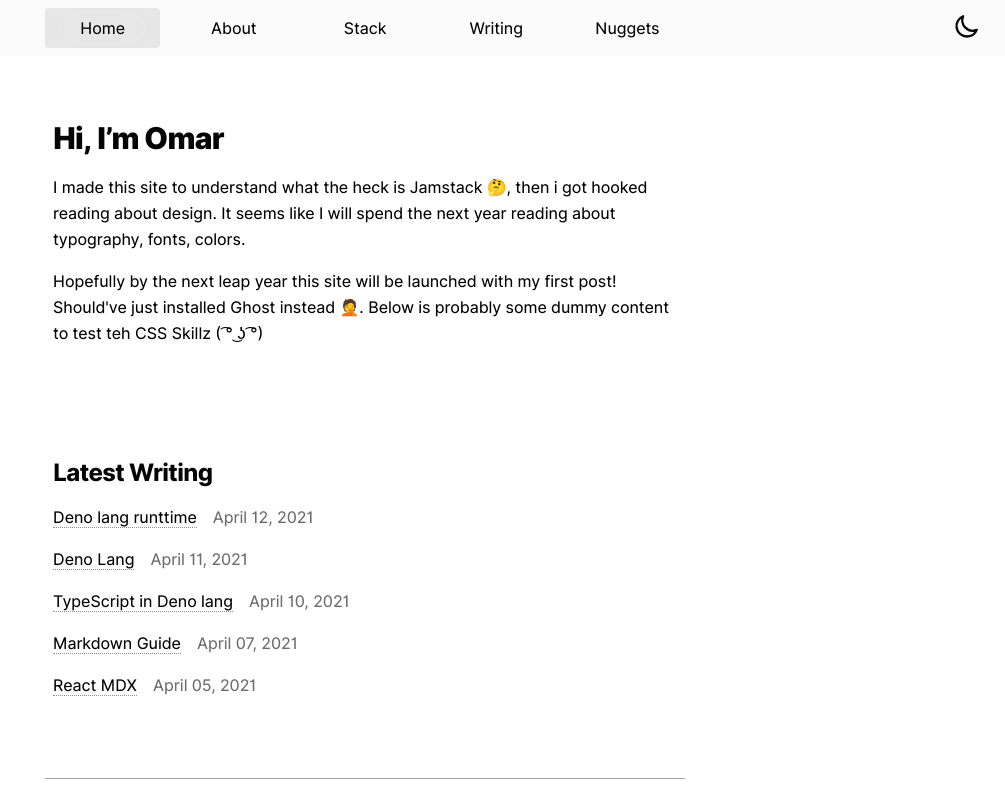
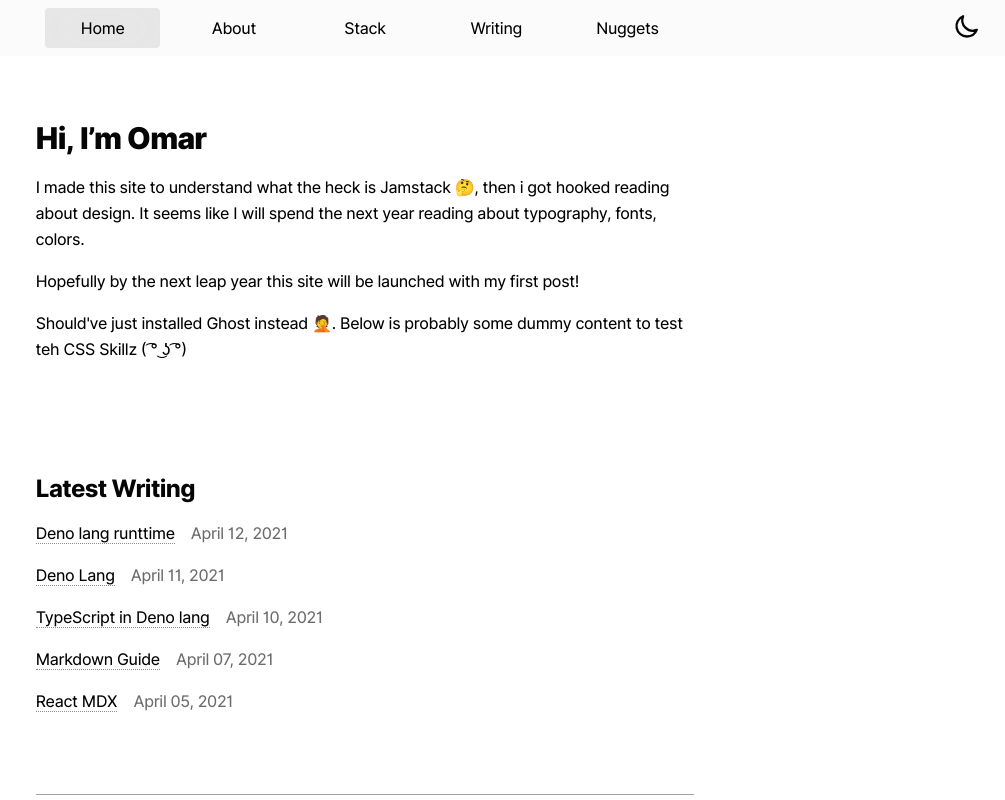
Before and after one commit to omaralsoudanii/mkreg.dev, a Next.js app: page / in a window 1280 px wide. Shown: the top 800 px of the page, without its empty margins (275-1280 px from the left). Built offline with nearby package versions, Linux system fonts and the light colour scheme; what @tailwindcss/typography would draw is missing.

Commit message:
fix paddings / body and html font sizes

```diff
--- a/src/components/Layouts/index.tsx
+++ b/src/components/Layouts/index.tsx
@@ -4,9 +4,9 @@ import { Footer } from '@/components/Footer'
 
 export function Main({ children }) {
   return (
-    <div className="max-w-screen-sm mx-auto">
+    <div className="max-w-prose mx-auto">
       <Header />
-      <main className="max-w-screen-sm mx-auto mt-6 mb-auto">
+      <main className="mt-6">
         <Page>{children}</Page>
       </main>
       <Footer />
--- a/src/components/Page/index.tsx
+++ b/src/components/Page/index.tsx
@@ -7,7 +7,7 @@ export default function Page({ children }) {
       <Head>
         <meta content="width=device-width, initial-scale=1" name="viewport" />
       </Head>
-      <div className="px-2 pt-24 pb-16 sm:px-0">{children}</div>
+      <div className="px-4 pt-24 pb-16 sm:px-0">{children}</div>
     </React.Fragment>
   )
 }
--- a/src/pages/index.tsx
+++ b/src/pages/index.tsx
@@ -6,7 +6,7 @@ import Seo from '@/components/Seo'
 
 function Home({ posts }) {
   return (
-    <div className="container px-2 mx-auto leading-relaxed">
+    <div className="container mx-auto leading-relaxed">
       <Seo data={{ JsonLd: false }} />
       <section className="mb-28">
         <h1>Hi, I’m Omar</h1>
@@ -17,8 +17,11 @@ function Home({ posts }) {
         </p>
         <p>
           Hopefully by the next leap year this site will be launched with my
-          first post! Should've just installed Ghost instead 🤦. Below is
-          probably some dummy content to test teh CSS Skillz ( ͡° ͜ʖ ͡°)
+          first post!
+        </p>
+        <p>
+          Should've just installed Ghost instead 🤦. Below is probably some
+          dummy content to test teh CSS Skillz ( ͡° ͜ʖ ͡°)
         </p>
       </section>
       <PostsContainer href="/writing" name="Latest Writing" posts={posts} />
--- a/src/pages/nuggets.tsx
+++ b/src/pages/nuggets.tsx
@@ -3,7 +3,7 @@ import dayjs from 'dayjs'
 
 function Nuggets() {
   return (
-    <div className="container px-0 mx-auto leading-relaxed">
+    <div className="container mx-auto leading-relaxed">
       <section className="mb-20 space-y-8">
         <h1>Nuggets</h1>
         <p>
--- a/src/pages/stack.tsx
+++ b/src/pages/stack.tsx
@@ -3,7 +3,7 @@ import dayjs from 'dayjs'
 
 function Stack() {
   return (
-    <div className="container px-0 mx-auto leading-relaxed">
+    <div className="container mx-auto leading-relaxed">
       <section className="mb-20 space-y-8">
         <h1>Stack</h1>
         <p>A list of what I know about tech. Content is not ready yet.</p>
--- a/src/pages/tags/[tag].tsx
+++ b/src/pages/tags/[tag].tsx
@@ -22,7 +22,7 @@ export default function Tag({ posts, tag }) {
   }
 
   return (
-    <div className="container px-2 mx-auto leading-relaxed">
+    <div className="container mx-auto leading-relaxed">
       <Seo data={meta} />
       <section className="mb-20 space-y-8">
         <h1>{title}</h1>
--- a/src/pages/writing.tsx
+++ b/src/pages/writing.tsx
@@ -24,7 +24,7 @@ export default function Writing({ posts }) {
   }
 
   return (
-    <div className="container px-2 mx-auto leading-relaxed">
+    <div className="container mx-auto leading-relaxed">
       <Seo data={meta} />
       <section className="mb-20 space-y-8">
         <h1>Writing</h1>
--- a/src/styles/base.css
+++ b/src/styles/base.css
@@ -11,19 +11,26 @@
     --lineHeight: calc(var(--fontSize) * 1.5);
   }
 
+  html {
+    font-size: var(--fontSize);
+    line-height: var(--lineHeight);
+  }
+
   body {
-    @apply subpixel-antialiased bg-lt-bg dark:bg-dk-bg text-lt-body dark:text-dk-body font-display;
+    @apply bg-lt-bg dark:bg-dk-bg text-lt-body dark:text-dk-body font-display;
     -webkit-text-size-adjust: 100%;
     -ms-text-size-adjust: 100%;
     -moz-text-size-adjust: 100%;
+    text-size-adjust: 100%;
     font-size: var(--fontSize);
     line-height: var(--lineHeight);
     text-rendering: optimizeLegibility;
-    text-size-adjust: 100%;
+    -webkit-font-smoothing: subpixel-antialiased;
+    -moz-osx-font-smoothing: grayscale;
     font-feature-settings: 'case' 1, 'cpsp' 1, 'dlig' 1, 'cv01' 1, 'cv02',
       'cv03' 1, 'cv04' 1, 'liga', 'clig', 'calt';
     font-variation-settings: 'wght' 440;
-    letter-spacing: -0.004em;
+    letter-spacing: -.02em;
     font-variant: common-ligatures contextual;
   }
 
```
